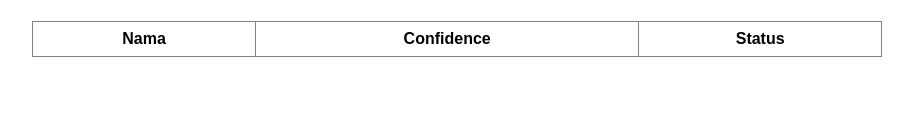
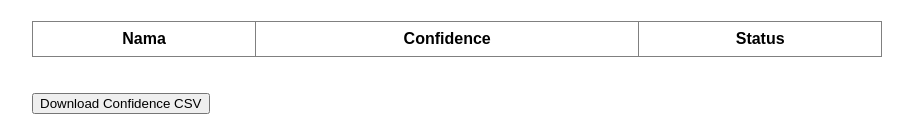
Before and after one commit to Krokorilla/Sistem-Presensi-Baru, a Flask app: page /capture in a window 1280 px wide. Shown: the part 869-1003 px from the top of the page, without its empty margins (188-1101 px from the left). Before the commit the page ends 926 px from the top, so only its background shows below. Run offline with Flask 3, Linux system fonts and the light colour scheme; lists and menus that the app fills with data are empty.

Commit message:
Last Update

```diff
--- a/templates/capture.html
+++ b/templates/capture.html
@@ -120,6 +120,9 @@ Absensi Klasifikasi
     </thead>
     <tbody></tbody>
   </table>
+
+  <br><br>
+  <button onclick="downloadConfidenceCSV()">Download Confidence CSV</button>
 
 </div>
 
@@ -327,5 +330,30 @@ function saveAttendance() {
 }
 
 window.onload = initCamera;
+
+function downloadConfidenceCSV() {
+  if (previewResults.length === 0) {
+    showToast("Belum ada hasil confidence", false);
+    return;
+  }
+
+  let csv = "Nama,Confidence\n";
+
+  previewResults.forEach(r => {
+    csv += `${r.name},${r.confidence}\n`;
+  });
+
+  const blob = new Blob([csv], { type: "text/csv;charset=utf-8;" });
+  const url = URL.createObjectURL(blob);
+
+  const a = document.createElement("a");
+  a.href = url;
+  a.download = "confidence_preview.csv";
+  document.body.appendChild(a);
+  a.click();
+
+  document.body.removeChild(a);
+  URL.revokeObjectURL(url);
+}
 </script>
 {% endblock %}
```
